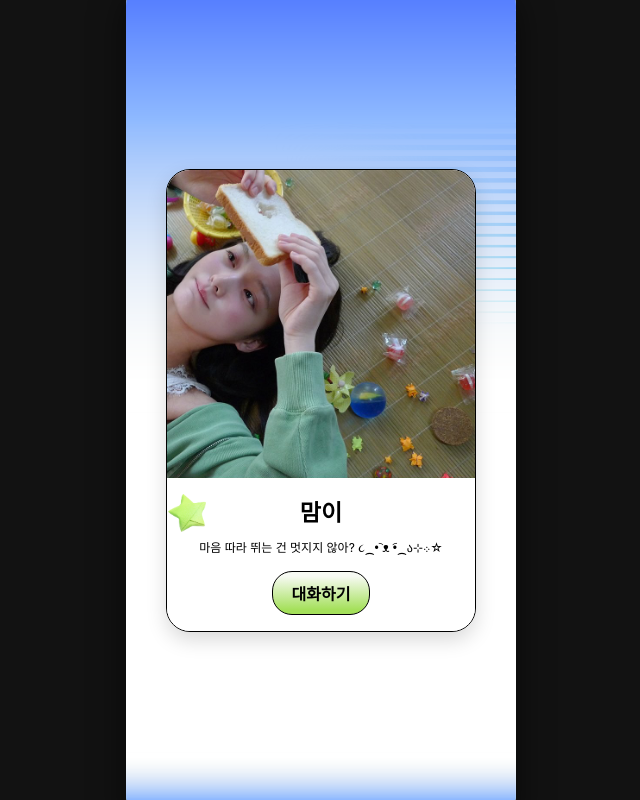
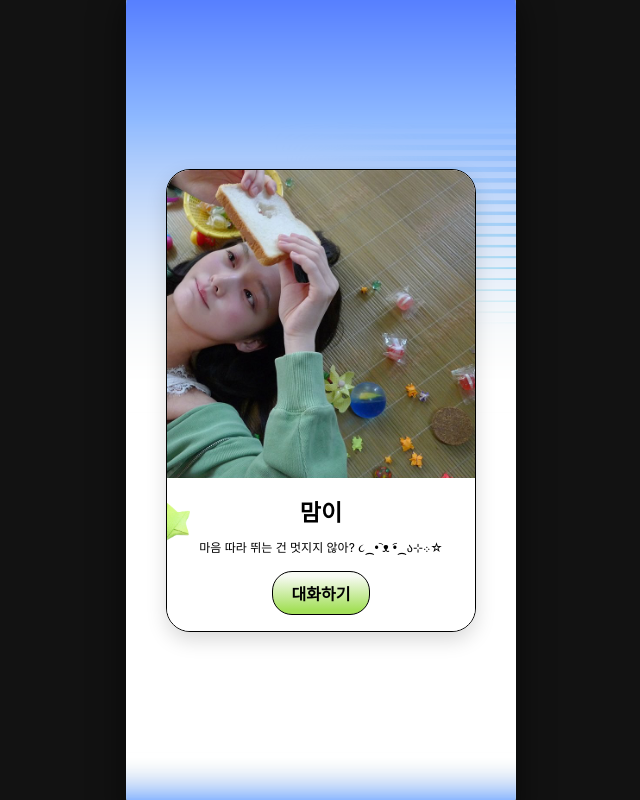
Before and after one commit to shu1230/neverdie, a website: page index.html in a window 1280 px wide. Shown: the whole page, without its empty margins (319-959 px from the left). Drawn offline with nearby package versions, Linux system fonts and the light colour scheme; no server answers.

Commit message:
Adjust position of doodle-box element

```diff
--- a/style.css
+++ b/style.css
@@ -99,8 +99,8 @@ html, body {
 
 .doodle-box {
     position: absolute;
-    left: 1px;
-    top: 16px;
+    left: -15px;
+    top: 25px;
 }
 
 .doodle-img {
```
